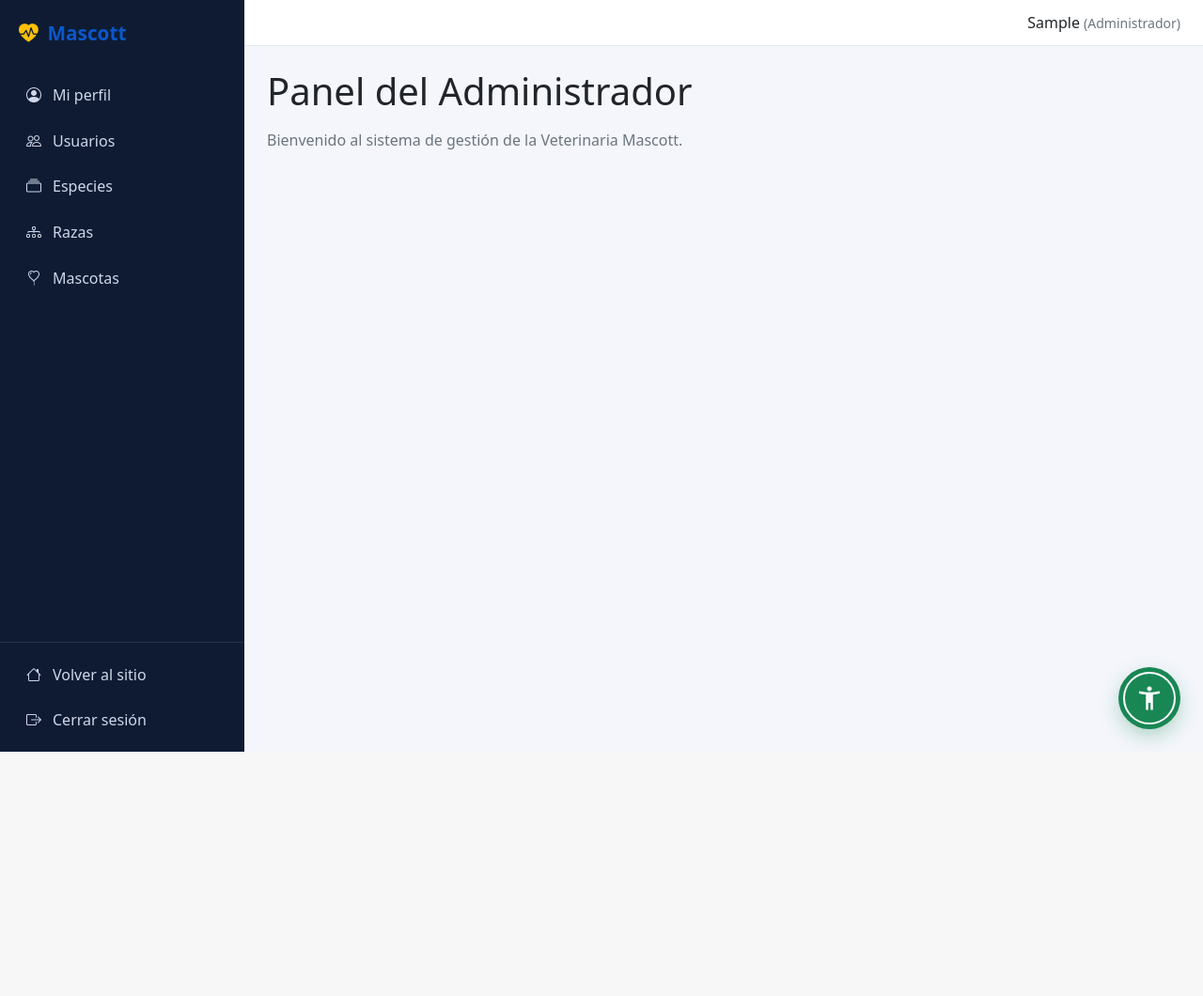
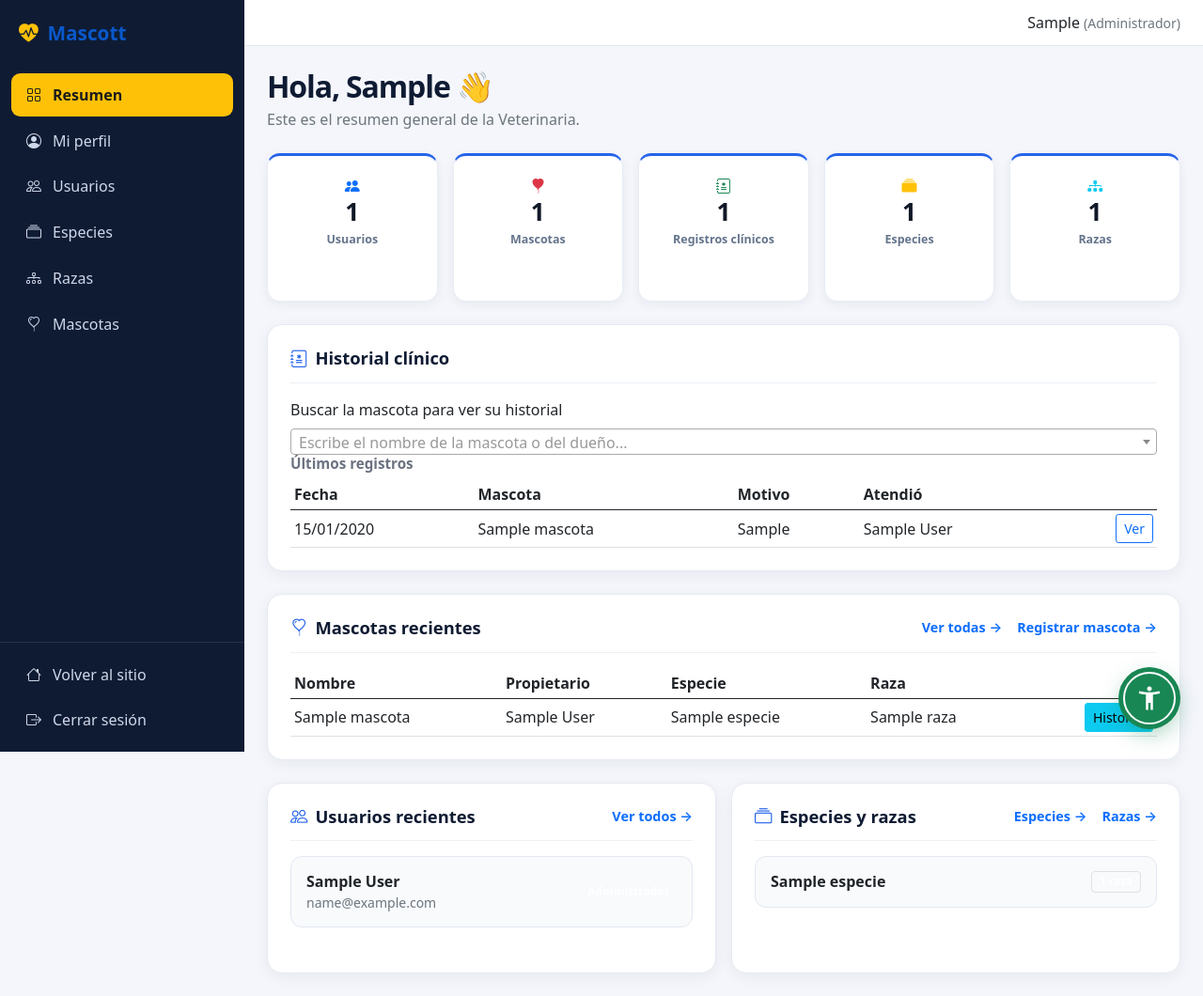
Before and after one commit to camilo14garnica-ACT/Proyecto-final, a Django app: page /usuarios/panel-admin/ in a window 1280 px wide. Shown: the whole page at 94% size. Before the commit the page ends 800 px from the top, so only its background shows below. Run offline with Django 5.2, Linux system fonts and the light colour scheme; a user stored in the database is signed in; tables that the repository leaves empty hold one stand-in row (values such as "Sample post"); some libraries are stand-ins or nearby versions.

Commit message:
implementar un panel de resumen de administración con datos dinámicos y eliminar la plantilla de panel antigua

```diff
--- a/static/css/panel-admin.css
+++ b/static/css/panel-admin.css
@@ -72,3 +72,116 @@ body.panel-body { background: #f4f6fb; }
   padding: .5rem .75rem;
   border: 1px solid #ced4da; border-radius: .5rem;
 }
+
+/* ===== Resumen del panel ===== */
+.dash-intro { padding: .25rem 0 .25rem .9rem; border-left: 4px solid #ffc107; }
+.dash-eyebrow {
+  display: block; margin-bottom: .35rem; color: #64748b;
+  font-size: .72rem; font-weight: 700; letter-spacing: .12em; text-transform: uppercase;
+}
+.dash-titulo {
+  color: #0f1b33; font-size: clamp(1.65rem, 2.5vw, 2.15rem);
+  font-weight: 800; letter-spacing: -.035em; margin-bottom: .25rem;
+}
+.dash-descripcion { color: #64748b; }
+
+.dash-card {
+  --dash-acento: #2563eb;
+  --dash-tinte: #eff6ff;
+  position: relative; overflow: hidden; height: 100%; min-height: 158px;
+  padding: 1.25rem 1rem 1.1rem; border: 1px solid #e8edf5;
+  border-top: 3px solid var(--dash-acento); border-radius: 14px;
+  background: #fff; text-align: center;
+  box-shadow: 0 3px 12px rgba(15, 27, 51, .06);
+  transition: transform .2s ease, box-shadow .2s ease;
+}
+.dash-card:hover { transform: translateY(-4px); box-shadow: 0 10px 24px rgba(15, 27, 51, .12); }
+.dash-card--usuarios { --dash-acento: #2563eb; --dash-tinte: #eff6ff; }
+.dash-card--mascotas { --dash-acento: #e11d48; --dash-tinte: #fff1f2; }
+.dash-card--registros { --dash-acento: #16a34a; --dash-tinte: #f0fdf4; }
+.dash-card--especies { --dash-acento: #d97706; --dash-tinte: #fffbeb; }
+.dash-card--razas { --dash-acento: #0891b2; --dash-tinte: #ecfeff; }
+.dash-card-icon {
+  display: grid; width: 3rem; height: 3rem; margin: 0 auto .65rem;
+  place-items: center; border-radius: 12px; background: var(--dash-tinte);
+}
+.dash-card-icon i { font-size: 1.35rem; }
+.dash-num { color: #111827; font-size: 1.65rem; font-weight: 800; line-height: 1.15; }
+.dash-label { margin-top: .3rem; color: #64748b; font-size: .78rem; font-weight: 600; }
+
+@media (prefers-reduced-motion: reduce) {
+  .dash-card { transition: none; }
+  .dash-card:hover { transform: none; }
+}
+
+.dash-seccion {
+  margin-bottom: 1.5rem; padding: 1.5rem;
+  border: 1px solid #e5eaf2; border-radius: 16px;
+  background: #fff; box-shadow: 0 4px 16px rgba(15, 27, 51, .06);
+}
+.dash-seccion-header {
+  display: flex; flex-wrap: wrap; justify-content: space-between;
+  align-items: center; gap: .75rem; margin-bottom: 1rem;
+  padding-bottom: .9rem; border-bottom: 1px solid #edf0f5;
+}
+.dash-seccion-header h2 { color: #0f1b33; font-size: 1.15rem; font-weight: 700; margin: 0; }
+.dash-seccion-header h2 i { color: #2563eb; }
+.dash-subtitulo { font-size: .95rem; font-weight: 600; color: #6b7280; margin-bottom: .5rem; }
+.dash-link { font-weight: 600; font-size: .9rem; text-decoration: none; }
+
+.dash-lista { list-style: none; margin: 0; padding: 0; }
+.dash-lista li + li { margin-top: .65rem; }
+.dash-lista li {
+  display: flex; justify-content: space-between; align-items: center;
+  gap: 1rem; padding: .9rem 1rem;
+  border: 1px solid #e2e8f0; border-radius: 12px;
+  background: #f8fafc;
+  transition: border-color .2s ease, background-color .2s ease;
+}
+.dash-lista li:hover { border-color: #bfdbfe; background: #f5f9ff; }
+
+@media (max-width: 575.98px) {
+  .dash-seccion { padding: 1rem; margin-bottom: 1rem; }
+  .dash-seccion-header { align-items: flex-start; }
+  .dash-lista li { padding: .8rem; }
+}
+
+@media (prefers-reduced-motion: reduce) {
+  .dash-lista li { transition: none; }
+}
+
+
+/* Contenedores independientes del resumen administrativo */
+.resumen-card,
+.historial-card,
+.mascotas-card,
+.usuarios-card,
+.especies-card {
+    background: #ffffff;
+    border: 1px solid #e2e8f0;
+    border-radius: 14px;
+    padding: 20px;
+    margin-bottom: 20px;
+    box-shadow: 0 3px 10px rgba(0, 0, 0, 0.05);
+}
+
+/* Separación entre tarjetas */
+.resumen-card {
+    padding: 24px;
+}
+
+.historial-card,
+.mascotas-card,
+.usuarios-card,
+.especies-card {
+    margin-top: 18px;
+}
+
+/* Efecto visual */
+.historial-card:hover,
+.mascotas-card:hover,
+.usuarios-card:hover,
+.especies-card:hover {
+    box-shadow: 0 5px 16px rgba(0, 0, 0, 0.08);
+    transition: box-shadow 0.2s ease;
+}
--- a/templates/partials/base-admin.html
+++ b/templates/partials/base-admin.html
@@ -31,12 +31,15 @@
             <i class="bi bi-heart-pulse-fill"></i> Mascott
         </a>
 
-        {% block sidebar %}
+                {% block sidebar %}
         {% with actual=request.resolver_match.url_name %}
         <nav class="panel-menu">
             {% if user.rol == 'ADMIN' %}
-
-                <a href="{% url 'editar_perfil_admin' %}"><i class="bi bi-person-circle"></i> Mi perfil</a>
+                <a href="{% url 'panel_admin' %}" class="{% if actual == 'panel_admin' %}activo{% endif %}">
+                    <i class="bi bi-grid"></i> Resumen
+                </a>
+                <a href="{% url 'editar_perfil_admin' %}" class="{% if actual == 'editar_perfil_admin' %}activo{% endif %}">
+                    <i class="bi bi-person-circle"></i> Mi perfil
                 </a>
                 <a href="{% url 'lista_usuarios' %}" class="{% if actual == 'lista_usuarios' or actual == 'editar_usuario' or actual == 'eliminar_usuario' %}activo{% endif %}">
                     <i class="bi bi-people"></i> Usuarios
@@ -52,7 +55,10 @@
                 </a>
             {% elif user.rol == 'VETERINARIO' %}
                 <a href="{% url 'panel_veterinario' %}" class="{% if actual == 'panel_veterinario' %}activo{% endif %}">
-                    <i class="bi bi-grid"></i> Inicio
+                    <i class="bi bi-grid"></i> Resumen
+                </a>
+                <a href="{% url 'editar_perfil_admin' %}" class="{% if actual == 'editar_perfil_admin' %}activo{% endif %}">
+                    <i class="bi bi-person-circle"></i> Mi perfil
                 </a>
                 <a href="{% url 'lista_mascotas' %}" class="{% if actual == 'lista_mascotas' or actual == 'registrar_mascota' or actual == 'editar_mascota' or actual == 'eliminar_mascota' %}activo{% endif %}">
                     <i class="bi bi-balloon-heart"></i> Mascotas
--- a/usuarios/templates/usuarios/panel_admin.html
+++ /dev/null
@@ -1,8 +0,0 @@
-{% extends 'partials/base-admin.html' %}
-
-{% block content %}
-    <h1 class="mb-3">Panel del Administrador</h1>
-    <p class="text-muted mb-4">
-        Bienvenido al sistema de gestión de la Veterinaria Mascott.
-    </p>
-{% endblock content %}
--- /dev/null
+++ b/usuarios/templates/usuarios/panel_resumen.html
@@ -0,0 +1,176 @@
+{% extends 'partials/base-admin.html' %}
+
+{% block title %}Resumen - Veterinaria Mascott{% endblock %}
+
+{% block content %}
+<div class="mb-4">
+  <h1 class="dash-titulo">Hola, {{ user.first_name|default:user.username }} 👋</h1>
+  <p class="text-muted mb-0">{% if es_admin %} Este es el resumen general de la Veterinaria. {% else %} Estas son las mascotas y consultas de la Veterinaria{% endif %}</p>
+</div>
+
+<!-- Tarjetas de resumen -->
+<div class="row row-cols-2 row-cols-md-3 row-cols-xl-5 g-3 mb-4">
+  {% if es_admin %}
+    <div class="col"><div class="dash-card">
+      <i class="bi bi-people-fill text-primary"></i>
+      <div class="dash-num">{{ total_usuarios }}</div><div class="dash-label">Usuarios</div>
+    </div></div>
+  {% endif %}
+  <div class="col"><div class="dash-card">
+    <i class="bi bi-balloon-heart-fill text-danger"></i>
+    <div class="dash-num">{{ total_mascotas }}</div><div class="dash-label">Mascotas</div>
+  </div></div>
+  <div class="col"><div class="dash-card">
+    <i class="bi bi-journal-medical text-success"></i>
+    <div class="dash-num">{{ total_registros }}</div><div class="dash-label">Registros clínicos</div>
+  </div></div>
+  {% if es_admin %}
+    <div class="col"><div class="dash-card">
+      <i class="bi bi-collection-fill text-warning"></i>
+      <div class="dash-num">{{ total_especies }}</div><div class="dash-label">Especies</div>
+    </div></div>
+  {% endif %}
+  {% if es_admin %}
+    <div class="col"><div class="dash-card">
+    <i class="bi bi-diagram-3-fill text-info"></i>
+    <div class="dash-num">{{ total_razas }}</div><div class="dash-label">Razas</div>
+  </div></div>
+  {% endif %}
+</div>
+
+<!-- Historial clínico: buscador + últimos registros -->
+<section class="dash-seccion" id="historial">
+  <div class="dash-seccion-header">
+    <h2><i class="bi bi-journal-medical me-2"></i>Historial clínico</h2>
+  </div>
+
+  <label for="buscarMascota" class="form-label">Buscar la mascota para ver su historial</label>
+  <select id="buscarMascota" class="mb-4">
+    <option></option>
+    {% for m in mascotas_buscador %}
+      <option value="{{ m.pk }}">
+        {{ m.nombre }} — {{ m.Cliente.get_full_name|default:m.Cliente.username }}
+      </option>
+    {% endfor %}
+  </select>
+
+  <h3 class="dash-subtitulo">Últimos registros</h3>
+  <div class="table-responsive">
+    <table class="table table-sm align-middle mb-0">
+      <thead><tr><th>Fecha</th><th>Mascota</th><th>Motivo</th><th>Atendió</th><th></th></tr></thead>
+      <tbody>
+        {% for r in registros_recientes %}
+        <tr>
+          <td>{{ r.fecha|date:"d/m/Y" }}</td>
+          <td>{{ r.mascota.nombre }}</td>
+          <td>{{ r.motivo }}</td>
+          <td>{{ r.registrado_por.get_full_name|default:r.registrado_por.username|default:"—" }}</td>
+          <td class="text-end">
+            <a href="{% url 'historial_mascota' r.mascota.pk %}" class="btn btn-sm btn-outline-primary">Ver</a>
+          </td>
+        </tr>
+        {% empty %}
+        <tr><td colspan="5" class="text-center text-muted py-3">Aún no hay registros clínicos.</td></tr>
+        {% endfor %}
+      </tbody>
+    </table>
+  </div>
+</section>
+
+<!-- Mascotas recientes -->
+<section class="dash-seccion" id="mascotas">
+  <div class="dash-seccion-header">
+    <h2><i class="bi bi-balloon-heart me-2"></i>Mascotas recientes</h2>
+    <div class="d-flex gap-3">
+      <a href="{% url 'lista_mascotas' %}" class="dash-link">Ver todas →</a>
+      <a href="{% url 'registrar_mascota' %}" class="dash-link">Registrar mascota →</a>
+    </div>
+  </div>
+  <div class="table-responsive">
+    <table class="table table-sm align-middle mb-0">
+      <thead><tr><th>Nombre</th><th>Propietario</th><th>Especie</th><th>Raza</th><th></th></tr></thead>
+      <tbody>
+        {% for m in mascotas_recientes %}
+        <tr>
+          <td>{{ m.nombre }}</td>
+          <td>{{ m.Cliente.get_full_name|default:m.Cliente.username }}</td>
+          <td>{{ m.especie }}</td>
+          <td>{{ m.raza.nombre|default:"—" }}</td>
+          <td class="text-end">
+            <a href="{% url 'historial_mascota' m.pk %}" class="btn btn-sm btn-info">Historial</a>
+          </td>
+        </tr>
+        {% empty %}
+        <tr><td colspan="5" class="text-center text-muted py-3">Aún no hay mascotas registradas.</td></tr>
+        {% endfor %}
+      </tbody>
+    </table>
+  </div>
+</section>
+
+<div class="row g-3">
+  <!-- Usuarios recientes -->
+  <div class="col-lg-6">
+    <section class="dash-seccion h-100" id="usuarios">
+      <div class="dash-seccion-header">
+        <h2><i class="bi bi-people me-2"></i>Usuarios recientes</h2>
+        <a href="{% url 'lista_usuarios' %}" class="dash-link">Ver todos →</a>
+      </div>
+      <ul class="dash-lista">
+        {% for u in usuarios_recientes %}
+        <li>
+          <div>
+            <strong>{{ u.first_name }} {{ u.last_name }}</strong>
+            <small class="text-muted d-block">{{ u.email|default:u.username }}</small>
+          </div>
+          <span class="badge text-bg-secondary">{{ u.get_rol_display }}</span>
+        </li>
+        {% endfor %}
+      </ul>
+    </section>
+  </div>
+
+  <!-- Especies y razas -->
+  <div class="col-lg-6">
+    <section class="dash-seccion h-100" id="especies">
+      <div class="dash-seccion-header">
+        <h2><i class="bi bi-collection me-2"></i>Especies y razas</h2>
+        <div class="d-flex gap-3">
+          <a href="{% url 'lista_especies' %}" class="dash-link">Especies →</a>
+          <a href="{% url 'lista_razas' %}" class="dash-link">Razas →</a>
+        </div>
+      </div>
+      <ul class="dash-lista">
+        {% for e in especies %}
+        <li>
+          <strong>{{ e.nombre }}</strong>
+          <span class="badge text-bg-light border">{{ e.num_razas }} raza{{ e.num_razas|pluralize }}</span>
+        </li>
+        {% empty %}
+        <li class="text-muted">Aún no hay especies registradas.</li>
+        {% endfor %}
+      </ul>
+    </section>
+  </div>
+</div>
+{% endblock content %}
+
+{% block scripts %}
+<script>
+$(function () {
+  const $buscar = $('#buscarMascota');
+  $buscar.select2({
+    width: '100%',
+    placeholder: 'Escribe el nombre de la mascota o del dueño...',
+    allowClear: true
+  });
+
+  const plantilla = "{% url 'historial_mascota' 0 %}";
+  $buscar.on('select2:select', function () {
+    if (this.value) {
+      window.location.href = plantilla.replace('/0/', '/' + this.value + '/');
+    }
+  });
+});
+</script>
+{% endblock scripts %}
--- a/usuarios/views.py
+++ b/usuarios/views.py
@@ -71,24 +71,59 @@ def cerrar_sesion(request):
 cerrar_secion = cerrar_sesion
 
 
+def _contexto_resumen(es_admin):
+    """Datos del resumen. El veterinario no recibe lo de usuarios, especies y razas."""
+    from django.db.models import Count, Q
+    from historial_clinico.models import RegistroClinico
+    from mascotas.models import Especie, Mascota, Raza
+
+    mascotas_activas = Mascota.objects.filter(estado='ACTIVO')
+
+    contexto = {
+        'es_admin': es_admin,
+        'total_mascotas': mascotas_activas.count(),
+        'total_registros': RegistroClinico.objects.filter(estado='ACTIVO').count(),
+        'mascotas_recientes': (
+            mascotas_activas
+            .select_related('especie', 'raza', 'Cliente')
+            .order_by('-fecha_registro')[:5]
+        ),
+        'registros_recientes': (
+            RegistroClinico.objects
+            .filter(estado='ACTIVO')
+            .select_related('mascota', 'registrado_por')[:5]
+        ),
+        'mascotas_buscador': (
+            mascotas_activas.select_related('Cliente').order_by('nombre')
+        ),
+    }
+
+    if es_admin:
+        contexto.update({
+            'total_usuarios': Usuario.objects.count(),
+            'total_especies': Especie.objects.filter(estado='ACTIVO').count(),
+            'total_razas': Raza.objects.filter(estado='ACTIVO').count(),
+            'usuarios_recientes': Usuario.objects.order_by('-date_joined')[:5],
+            'especies': (
+                Especie.objects
+                .filter(estado='ACTIVO')
+                .annotate(num_razas=Count('raza', filter=Q(raza__estado='ACTIVO')))
+                .order_by('nombre')
+            ),
+        })
+    return contexto
+
+
 # Panel de Administrador
 @solo_admin
 def panel_admin(request):
-    return render(request, 'usuarios/panel_admin.html')
-
-
-# Listar usuarios (solo admin)
-@solo_admin
-def listar_usuarios(request):
-    usuarios = Usuario.objects.all().order_by('last_name', 'first_name')
-    return render(request, 'usuarios/lista_usuarios.html', {'usuarios': usuarios})
+    return render(request, 'usuarios/panel_resumen.html', _contexto_resumen(es_admin=True))
 
 
 # Panel del Veterinario
 @solo_veterinario
 def panel_veterinario(request):
-    return render(request, 'usuarios/panel_veterinario.html')
-
+    return render(request, 'usuarios/panel_resumen.html', _contexto_resumen(es_admin=False))
 
 # Editar perfil propio
 @login_required
@@ -345,3 +380,66 @@ def recuperar_password_nueva(request):
 def recuperar_password_completo(request):
     """Paso 4: Confirmación de que la contraseña fue cambiada"""
     return render(request, 'usuarios/recuperar_password_completo.html')
+
+
+
+def _contexto_resumen(es_admin):
+    """Datos del resumen. El veterinario no recibe lo de usuarios, especies y razas."""
+    from django.db.models import Count, Q
+    from historial_clinico.models import RegistroClinico
+    from mascotas.models import Especie, Mascota, Raza
+
+    mascotas_activas = Mascota.objects.filter(estado='ACTIVO')
+
+    contexto = {
+        'es_admin': es_admin,
+        'total_mascotas': mascotas_activas.count(),
+        'total_registros': RegistroClinico.objects.filter(estado='ACTIVO').count(),
+        'mascotas_recientes': (
+            mascotas_activas
+            .select_related('especie', 'raza', 'Cliente')
+            .order_by('-fecha_registro')[:5]
+        ),
+        'registros_recientes': (
+            RegistroClinico.objects
+            .filter(estado='ACTIVO')
+            .select_related('mascota', 'registrado_por')[:5]
+        ),
+        'mascotas_buscador': (
+            mascotas_activas.select_related('Cliente').order_by('nombre')
+        ),
+    }
+
+    if es_admin:
+        contexto.update({
+            'total_usuarios': Usuario.objects.count(),
+            'total_especies': Especie.objects.filter(estado='ACTIVO').count(),
+            'total_razas': Raza.objects.filter(estado='ACTIVO').count(),
+            'usuarios_recientes': Usuario.objects.order_by('-date_joined')[:5],
+            'especies': (
+                Especie.objects
+                .filter(estado='ACTIVO')
+                .annotate(num_razas=Count('raza', filter=Q(raza__estado='ACTIVO')))
+                .order_by('nombre')
+            ),
+        })
+    return contexto
+
+
+# Panel de Administrador
+@solo_admin
+def panel_admin(request):
+    return render(request, 'usuarios/panel_resumen.html', _contexto_resumen(es_admin=True))
+
+
+# Listar usuarios (solo admin)
+@solo_admin
+def listar_usuarios(request):
+    usuarios = Usuario.objects.all().order_by('last_name', 'first_name')
+    return render(request, 'usuarios/lista_usuarios.html', {'usuarios': usuarios})
+
+
+# Panel del Veterinario
+@solo_veterinario
+def panel_veterinario(request):
+    return render(request, 'usuarios/panel_resumen.html', _contexto_resumen(es_admin=False))
```
